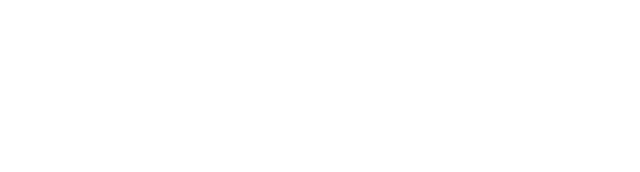
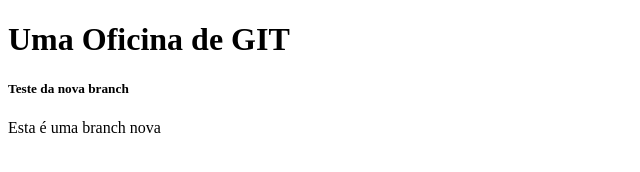
Before and after one commit to MuriloSchneiderS/IFSC-OficinaGit, a plain HTML site: page index.html in a window 1280 px wide. Shown: the whole page, without its empty margins (0-640 px from the left). Drawn offline with Linux system fonts and the light colour scheme.

Commit message:
adicao do conteudo

```diff
--- a/index.html
+++ b/index.html
@@ -1,11 +1,16 @@
 <!DOCTYPE html>
-<html lang="en">
+<html lang="pt-br">
 <head>
     <meta charset="UTF-8">
     <meta name="viewport" content="width=device-width, initial-scale=1.0">
-    <title>Document</title>
+    <title>branch-teste</title>
 </head>
 <body>
+    <h1>Uma Oficina de GIT</h1>
 
+    <div>
+        <h5>Teste da nova branch</h5>
+        <p>Esta é uma branch nova</p>
+    </div>
 </body>
 </html>
```
